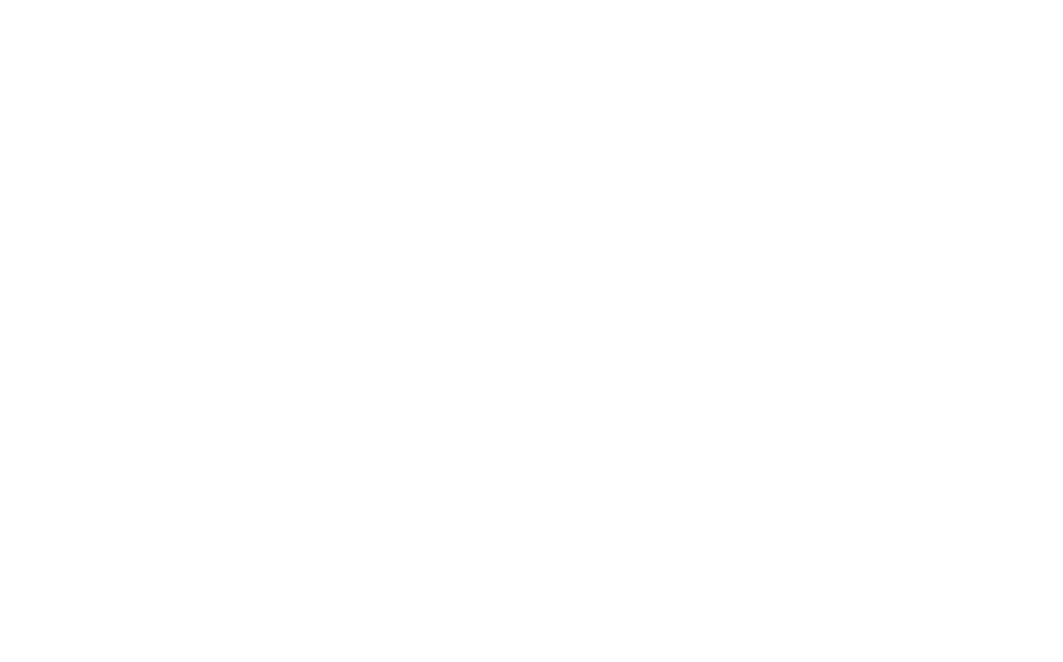
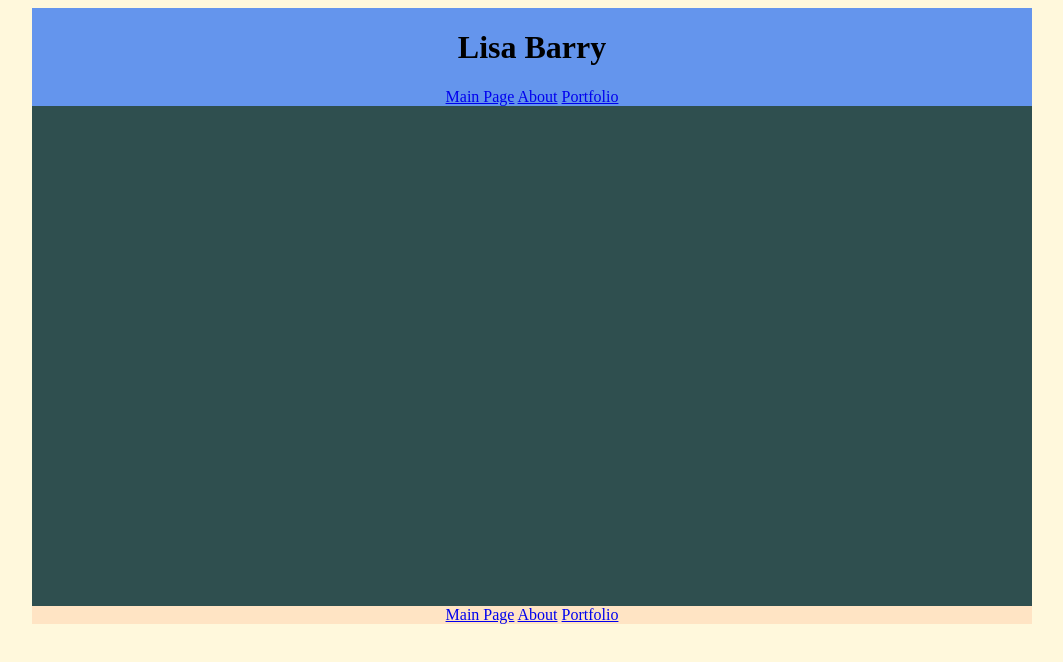
Before and after one commit to BarryFullStack/BarryPersonalWebsite, a plain HTML site: page index.html in a window 1280 px wide. Shown: the whole page, without its empty margins (108-1171 px from the left). Drawn offline with Linux system fonts and the light colour scheme.

Commit message:
Added console log string to javascript.js Connected css functionality to all html pages Began basic css styling to rough out the website zones visualy Added navigation to all page headers

```diff
--- a/index.html
+++ b/index.html
@@ -3,19 +3,30 @@
 <head>
     <meta charset="UTF-8">
     <meta name="viewport" content="width=device-width, initial-scale=1.0">
-    <link rel="stylesheet" type="text/css" href="stylesheet.css"/>
+    <link rel="stylesheet" type="text/css" href="stylesheet.css"/> <!--External CSS stylesheet link-->
     <title>Lisa Barry's Website</title>
 </head>
 <body>
     <header>
-
+        <h1>Lisa Barry</h1>
+        <nav>
+            <a href="./index.html">Main Page</a>
+            <a href="./about.html">About</a>
+            <a href="./portfolio.html">Portfolio</a>
+        </nav>
     </header>
 
     <main>
 
     </main>
 
-    <footer></footer>
-    <script src="javascript.js"></script>
+    <footer>
+        <nav>
+            <a href="./index.html">Main Page</a>
+            <a href="./about.html">About</a>
+            <a href="./portfolio.html">Portfolio</a>
+        </nav>
+    </footer>
+    <script src="javascript.js"></script> <!--external JavaScript file reference-->
 </body>
 </html>
--- a/javascript.js
+++ b/javascript.js
@@ -0,0 +1 @@
+console.log("Hello World");
--- a/stylesheet.css
+++ b/stylesheet.css
@@ -0,0 +1,25 @@
+body {
+    background-color: cornsilk;
+    display: flex;
+    flex-direction: column;
+    align-items: center;
+    justify-content: center;
+}
+
+header {
+    background-color: cornflowerblue;
+    min-width: 1000px;
+    text-align: center;
+}
+
+main {
+    background-color: darkslategray;
+    min-height: 500px;
+    min-width: 1000px;
+}
+
+footer {
+    background-color: bisque;
+    min-width: 1000px;
+    text-align: center;
+}
```
Also changed, not shown: about.html (+15 -3 lines), portfolio.html (+16 -4 lines).
